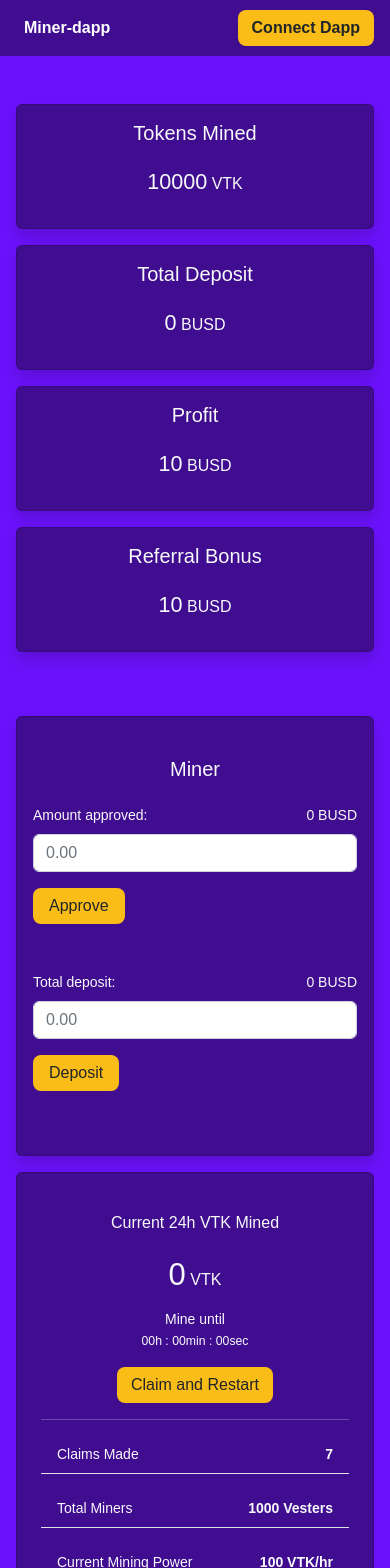
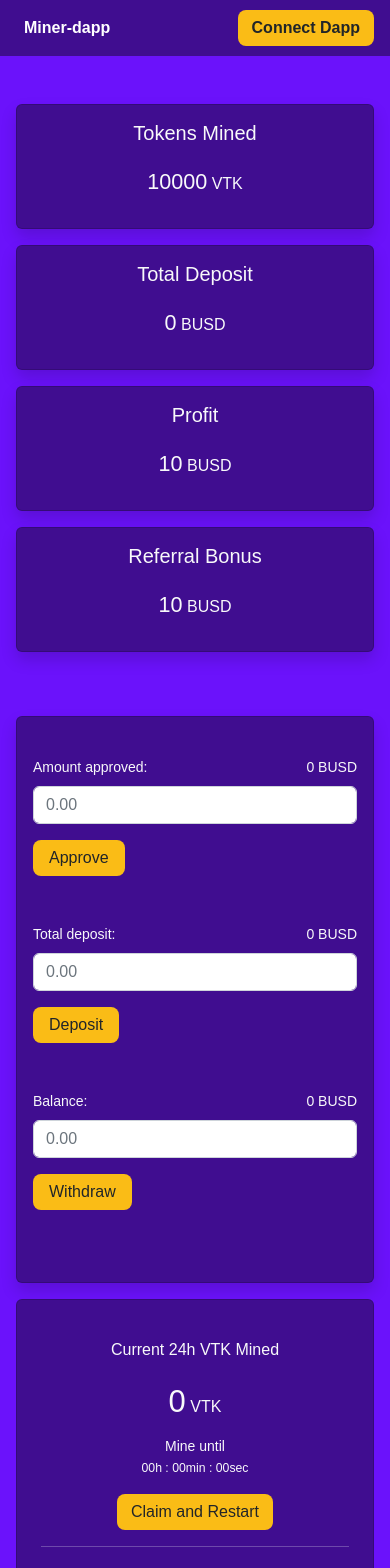
Before and after one commit to vrrayz/miner-dapp, a React (Create React App) app: page / in a window 390 px wide. Shown: the top 1568 px of the page. Built offline with nearby package versions, Linux system fonts and the light colour scheme.

Commit message:
miner details component added

```diff
--- a/src/components/MinerContainer.js
+++ b/src/components/MinerContainer.js
@@ -1,6 +1,7 @@
 import React from "react";
 import Row from "./Row";
 import MinerForm from "./MinerForm";
+import MinerDetails from "./MinerDetails";
 
 const MinerContainer = () => {
   return (
@@ -8,9 +9,9 @@ const MinerContainer = () => {
       <Row>
         <div className="col-md-9 col-lg-6 mx-auto mb-3">
           <div className="card bg-primary text-light rounded shadow">
-            <div className="card-body">
-              <h5 className="card-title text-center my-4">Miner</h5>
-              <div className="mx-md-5">
+            <div className="card-body pb-4">
+              {/* <h5 className="card-title text-center my-4">Miner</h5> */}
+              <div className="mx-md-5 mt-4">
                 <MinerForm
                   labelInfo="Amount approved"
                   labelValue={0}
@@ -22,50 +23,21 @@ const MinerContainer = () => {
                   labelInfo="Total deposit"
                   labelValue={0}
                   labelUnit="BUSD"
-                  inputId="approveInput"
+                  inputId="depositInput"
                   buttonInfo="Deposit"
+                />
+                <MinerForm
+                  labelInfo="Balance"
+                  labelValue={0}
+                  labelUnit="BUSD"
+                  inputId="withdrawInput"
+                  buttonInfo="Withdraw"
                 />
               </div>
             </div>
           </div>
         </div>
-        <div className="col-md-9 col-lg-6 mx-auto">
-          <div className="card bg-primary text-light">
-            <div className="card-body pb-5 px-4">
-              <div className="text-center">
-                <p className="h6 my-4">Current 24h VTK Mined</p>
-                <p>
-                  <span className="display-5">0</span> VTK
-                </p>
-                <p className="small">
-                  Mine until
-                  <br />
-                  <span className="small">00h : 00min : 00sec</span>
-                </p>
-                <button className="btn fw-light">Claim and Restart</button>
-                <hr />
-              </div>
-              <div className="list-group">
-              <div className="list-group-item mb-3 bg-transparent border-0 border-bottom d-flex justify-content-between small text-light ">
-                  <span>Claims Made</span>
-                  <span className="fw-bold">7</span>
-                </div>
-                <div className="list-group-item mb-3 bg-transparent border-0 border-bottom d-flex justify-content-between small text-light ">
-                  <span>Total Miners</span>
-                  <span className="fw-bold">1000 Vesters</span>
-                </div>
-                <div className="list-group-item mb-3 bg-transparent border-0 border-bottom d-flex justify-content-between small text-light ">
-                  <span>Current Mining Power</span>
-                  <span className="fw-bold">100 VTK/hr</span>
-                </div>
-                <div className="list-group-item mb-3 bg-transparent border-0 border-bottom d-flex justify-content-between small text-light ">
-                  <span>Tokens Mined</span>
-                  <span className="fw-bold">1000 VTK</span>
-                </div>
-              </div>
-            </div>
-          </div>
-        </div>
+        <MinerDetails />
       </Row>
     </div>
   );
--- /dev/null
+++ b/src/components/MinerDetails.js
@@ -0,0 +1,45 @@
+import React from "react";
+
+const MinerDetails = () => {
+  return (
+    <div className="col-md-9 col-lg-6 mx-auto">
+      <div className="card bg-primary text-light">
+        <div className="card-body pb-5 px-4">
+          <div className="text-center">
+            <p className="h6 my-4">Current 24h VTK Mined</p>
+            <p>
+              <span className="display-5">0</span> VTK
+            </p>
+            <p className="small">
+              Mine until
+              <br />
+              <span className="small">00h : 00min : 00sec</span>
+            </p>
+            <button className="btn fw-light">Claim and Restart</button>
+            <hr />
+          </div>
+          <div className="list-group">
+            <div className="list-group-item mb-3 bg-transparent border-0 border-bottom d-flex justify-content-between small text-light ">
+              <span>Claims Made</span>
+              <span className="fw-bold">7</span>
+            </div>
+            <div className="list-group-item mb-3 bg-transparent border-0 border-bottom d-flex justify-content-between small text-light ">
+              <span>Total Miners</span>
+              <span className="fw-bold">1000 Vesters</span>
+            </div>
+            <div className="list-group-item mb-3 bg-transparent border-0 border-bottom d-flex justify-content-between small text-light ">
+              <span>Current Mining Power</span>
+              <span className="fw-bold">100 VTK/hr</span>
+            </div>
+            <div className="list-group-item mb-3 bg-transparent border-0 border-bottom d-flex justify-content-between small text-light ">
+              <span>Tokens Mined</span>
+              <span className="fw-bold">1000 VTK</span>
+            </div>
+          </div>
+        </div>
+      </div>
+    </div>
+  );
+};
+
+export default MinerDetails;
```
